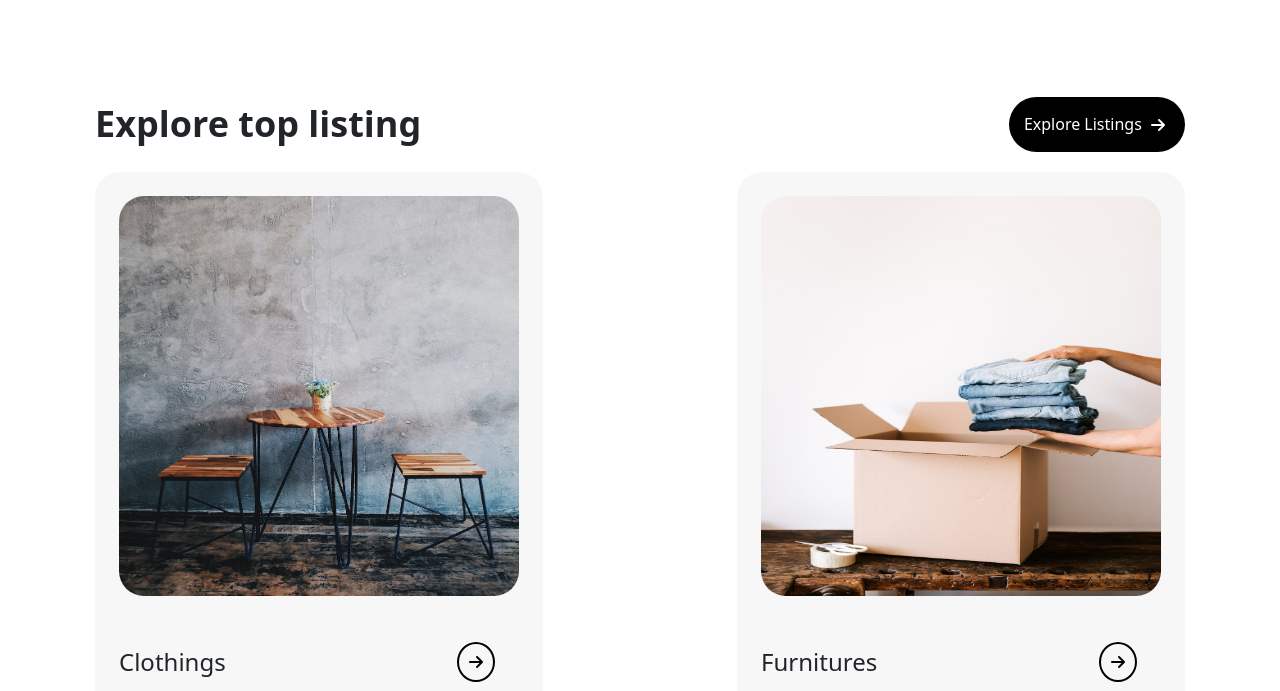
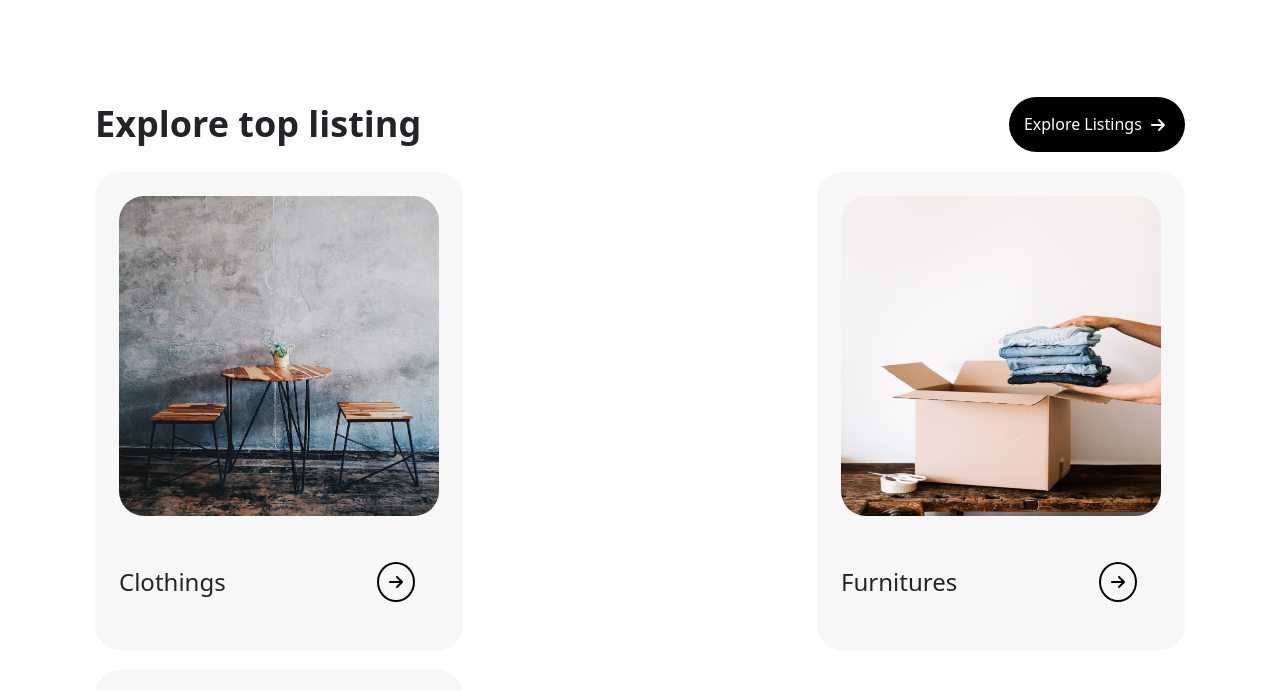
Before and after one commit to rr-cosmonaut/EcoSwap, a plain HTML site: page index.html in a window 1280 px wide. Shown: the part 829-1520 px from the top of the page. Drawn offline with Linux system fonts and the light colour scheme.

Commit message:
[4] add max width container

```diff
--- a/css/styles.css
+++ b/css/styles.css
@@ -7,6 +7,14 @@ body {
     border: none;
     border-color: transparent;
     outline: inherit;
+}
+
+.container {
+    padding: 20px;
+    margin-right: auto;
+    margin-left: auto;
+    width: 100%;
+    max-width: 1800px;
 }
 
 .container-fluid {
@@ -203,8 +211,8 @@ body {
 }
 
 .explore__categories-list-item__image {
-    width: 50vh;
-    height: 50vh;
+    width: 40vh;
+    height: 40vh;
     border-radius: 25px;
 }
 
--- a/index.html
+++ b/index.html
@@ -76,7 +76,7 @@
             </div>
         </div>
     </div>
-    <div class="partners container-fluid">
+    <div class="partners container">
         <div class="partners__title">
             trusted by these companies
         </div>
@@ -98,7 +98,7 @@
                     alt="dribble"/>
         </div>
     </div>
-    <div class="explore container-fluid">
+    <div class="explore container">
         <div class="explore__title_section">
             <div class="explore__title">
                 Explore top listing
```
